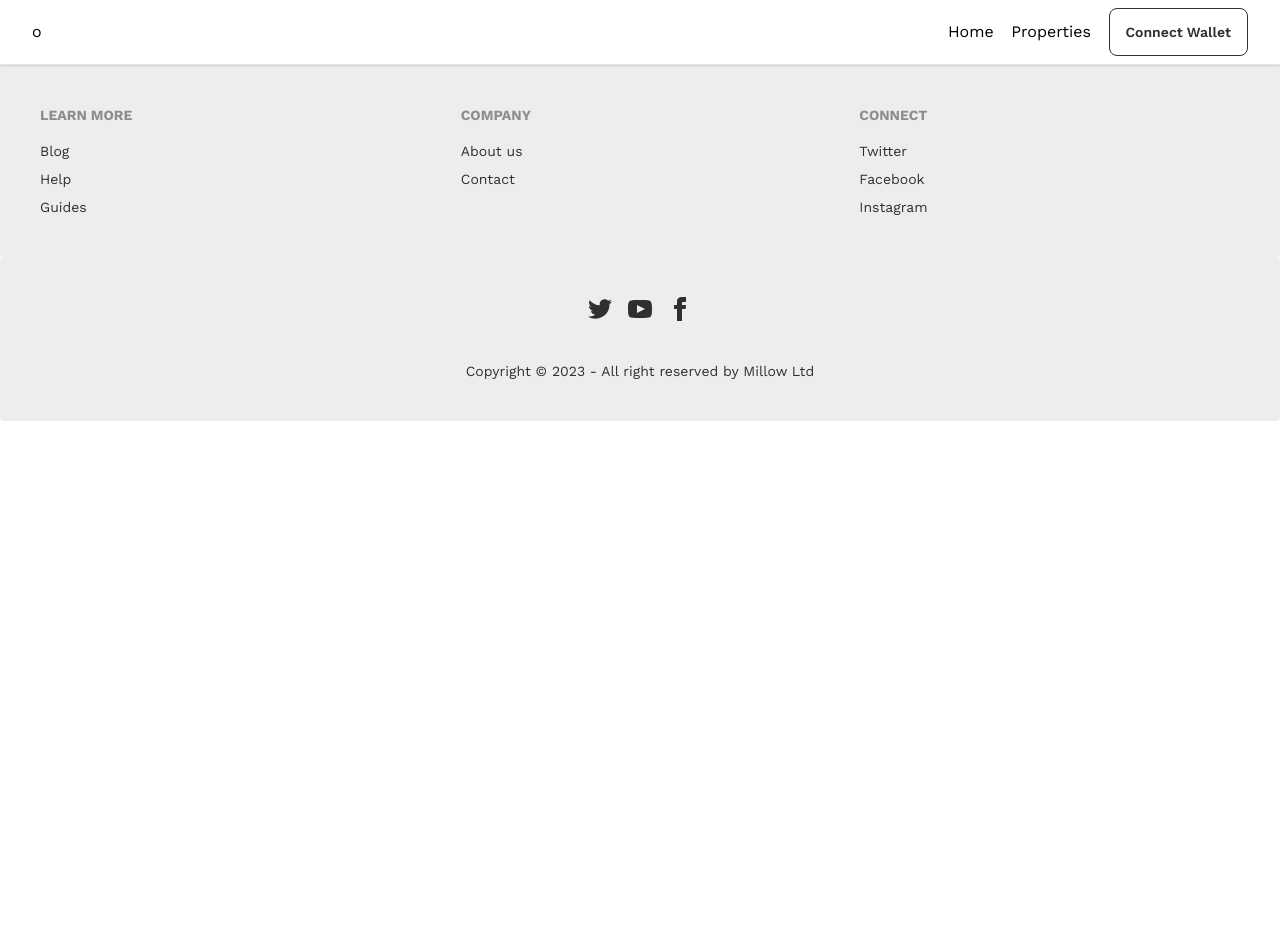
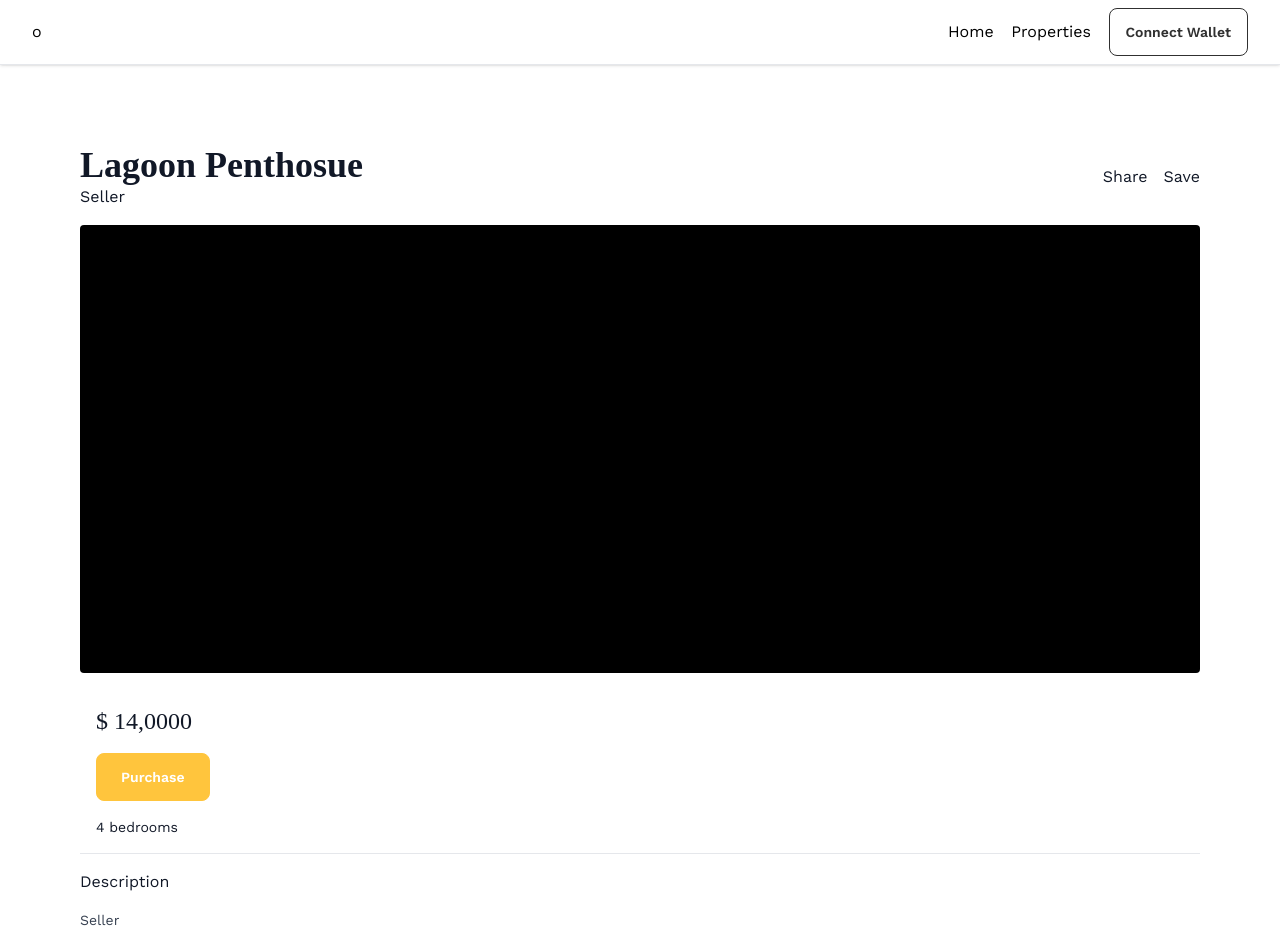
Before and after one commit to princecodes247/millow-frontend, a Next.js app: page /properties/1 in a window 1280 px wide. Shown: the top 952 px of the page. Before the commit the page ends 800 px from the top, so only its background shows below. Built offline with nearby package versions, Linux system fonts and the light colour scheme; a web font is replaced by a local one; what prettier-plugin-tailwindcss would draw is missing.

Commit message:
create property page

```diff
--- a/pages/properties/[id].tsx
+++ b/pages/properties/[id].tsx
@@ -16,7 +16,31 @@ export default function Home() {
       </Head>
       <main>
         <Header />
+        <section className="p-8 md:p-20">
+          <div className="flex items-center pb-4 justify-between">
+            <div>
+            <h1 className="text-4xl font-heading font-semibold ">Lagoon Penthosue</h1>
+            <p>Seller</p>
+            </div>
+            <div className="py-4 flex gap-4">
+              <button className="">Share</button>
+              <button className="">Save</button>
+            </div>
+          </div>
+          <div className="w-full rounded bg-black p-3 aspect-[5/2]"></div>
+          <div className="border-b p-4">
 
+            <h3 className="text-2xl font-heading mt-4">$ 14,0000</h3>
+            <button className="btn btn-primary px-6 my-4">Purchase</button>
+            <div className="text-sm flex gap-2">
+            <p>4 bedrooms</p>
+            </div>
+          </div>
+          <div className="py-4">
+            <p>Description</p>
+          </div>
+          <p className="text-sm text-gray-700">Seller</p>
+        </section>
       </main>
       <Footer />
     </div>
--- a/pages/properties/index.tsx
+++ b/pages/properties/index.tsx
@@ -20,6 +20,7 @@ export default function Home() {
           <img src={heroBG.src} className="h-full scale-[1.3] md:scale-[1.7] relative aspect[1/2] min-w-[800px] object-contain" alt="" />
           </div>
           <div className="relative z-10">
+            <h1 className="text-center text-6xl text-white font-heading">All Properties</h1>
           <div className="mx-auto mt-12 flex max-w-[650px] flex-col justify-center gap-2 md:flex-row md:px-6">
             <input
               type="text"
```
